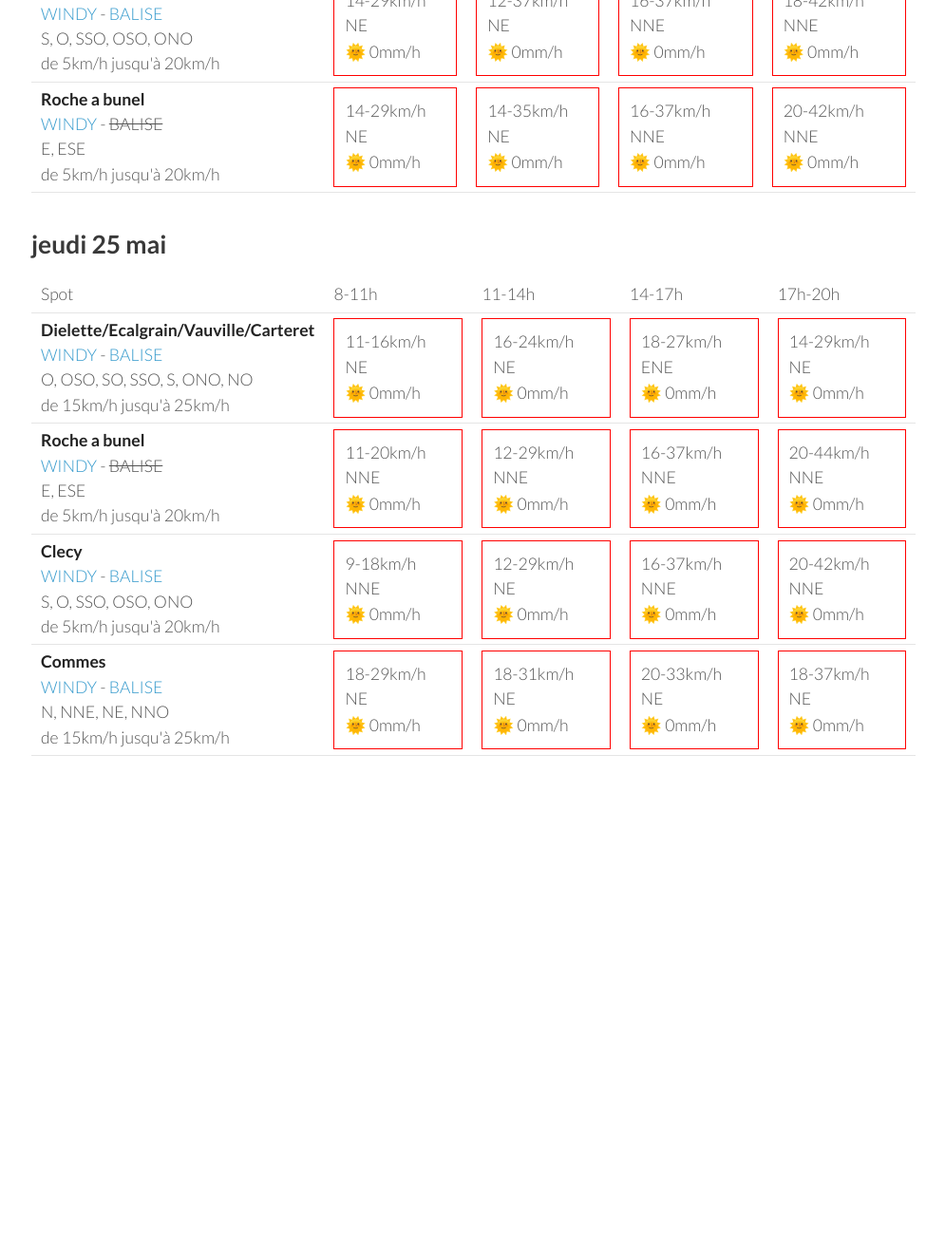
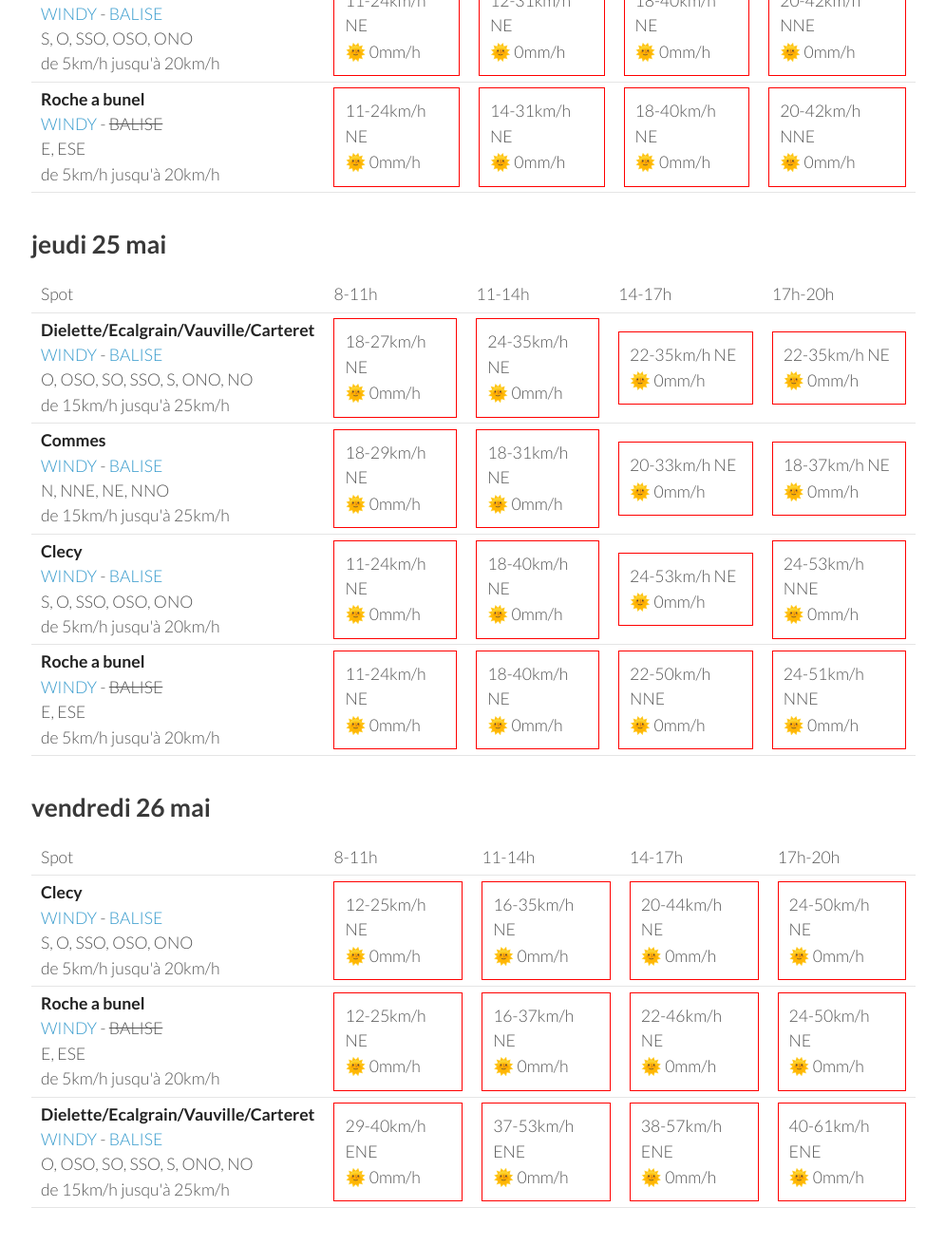
Before and after one commit to parapente-dans-le-nord/parapente-dans-le-nord.github.io, a Jekyll site: the page built from normandie.markdown, in a window 1280 px wide and 1400 px high, scrolled down 2408 px. Shown: the top 1311 px of the window at 95% size, without its empty margins (25-1020 px from the left). Built offline with Jekyll 4.4.1, drawn with Linux system fonts in a browser that asks for light colours; before the commit the page ends 3332 px from its top, so only the background shows below that; some of the changed text lies outside the part shown.

Commit message:
update index.markdown

```diff
--- a/normandie.markdown
+++ b/normandie.markdown
@@ -148,27 +148,27 @@ page mise à jour le dimanche 21 mai 06:46
 
             <td><div class="not-flyable"><p>22-33km/h NE</p><p>🌞 0mm/h</p></div></td>
             <td><div class="not-flyable"><p>25-38km/h NE</p><p>🌞 0mm/h</p></div></td>
-            <td><div class="not-flyable"><p>24-37km/h NE</p><p>🌞 0mm/h</p></div></td>
-            <td><div class="not-flyable"><p>22-37km/h NE</p><p>🌞 0mm/h</p></div></td>
+            <td><div class="not-flyable"><p>25-38km/h NE</p><p>🌞 0mm/h</p></div></td>
+            <td><div class="not-flyable"><p>22-40km/h NE</p><p>🌞 0mm/h</p></div></td>
 
 
     </tr>
 <tr>
         <td><strong>Clecy</strong><br><a href="https://windy.com/48.929/-0.470?48.516,-0.470,8">WINDY</a> - <span class=""><a href="http://www.balisemeteo.com/balise.php?idBalise=122">BALISE</a> </span><br> <span class="vent-favorable">S, O, SSO, OSO, ONO</span><br><span class="force-vent">de 5km/h jusqu'à 20km/h</span> </td>
 
-            <td><div class="not-flyable"><p>18-38km/h NNE</p><p>🌞 0mm/h</p></div></td>
-            <td><div class="not-flyable"><p>20-44km/h NNE</p><p>🌞 0mm/h</p></div></td>
-            <td><div class="not-flyable"><p>20-44km/h NNE</p><p>🌞 0mm/h</p></div></td>
-            <td><div class="not-flyable"><p>20-48km/h NNE</p><p>🌞 0mm/h</p></div></td>
+            <td><div class="not-flyable"><p>16-33km/h NNE</p><p>🌞 0mm/h</p></div></td>
+            <td><div class="not-flyable"><p>22-48km/h NNE</p><p>🌞 0mm/h</p></div></td>
+            <td><div class="not-flyable"><p>20-46km/h NNE</p><p>🌞 0mm/h</p></div></td>
+            <td><div class="not-flyable"><p>22-46km/h NNE</p><p>🌞 0mm/h</p></div></td>
 
 
     </tr>
 <tr>
         <td><strong>Roche a bunel</strong><br><a href="https://windy.com/48.993/-0.499?48.580,-0.499,8">WINDY</a> - <span class="no-balise"> BALISE </span><br> <span class="vent-favorable">E, ESE</span><br><span class="force-vent">de 5km/h jusqu'à 20km/h</span> </td>
 
-            <td><div class="not-flyable"><p>18-38km/h NNE</p><p>🌞 0mm/h</p></div></td>
-            <td><div class="not-flyable"><p>22-46km/h NNE</p><p>🌞 0mm/h</p></div></td>
-            <td><div class="not-flyable"><p>20-46km/h NNE</p><p>🌞 0mm/h</p></div></td>
+            <td><div class="not-flyable"><p>16-35km/h NNE</p><p>🌞 0mm/h</p></div></td>
+            <td><div class="not-flyable"><p>24-48km/h NNE</p><p>🌞 0mm/h</p></div></td>
+            <td><div class="not-flyable"><p>22-48km/h NNE</p><p>🌞 0mm/h</p></div></td>
             <td><div class="not-flyable"><p>22-48km/h NNE</p><p>🌞 0mm/h</p></div></td>
 
 
@@ -192,10 +192,10 @@ page mise à jour le dimanche 21 mai 06:46
 <tr>
         <td><strong>Dielette/Ecalgrain/Vauville/Carteret</strong><br><a href="https://windy.com/49.650/-1.856?49.243,-1.856,8">WINDY</a> - <span class=""><a href="http://www.balisemeteo.com/balise.php?idBalise=81">BALISE</a> </span><br> <span class="vent-favorable">O, OSO, SO, SSO, S, ONO, NO</span><br><span class="force-vent">de 15km/h jusqu'à 25km/h</span> </td>
 
-            <td><div class="not-flyable"><p>20-27km/h NE</p><p>🌞 0mm/h</p></div></td>
-            <td><div class="not-flyable"><p>24-35km/h NE</p><p>🌞 0mm/h</p></div></td>
-            <td><div class="not-flyable"><p>20-31km/h NE</p><p>🌞 0mm/h</p></div></td>
-            <td><div class="not-flyable"><p>18-31km/h NE</p><p>🌞 0mm/h</p></div></td>
+            <td><div class="not-flyable"><p>14-22km/h NE</p><p>🌞 0mm/h</p></div></td>
+            <td><div class="not-flyable"><p>18-27km/h NE</p><p>🌞 0mm/h</p></div></td>
+            <td><div class="not-flyable"><p>16-27km/h NE</p><p>🌞 0mm/h</p></div></td>
+            <td><div class="not-flyable"><p>16-27km/h NE</p><p>🌞 0mm/h</p></div></td>
 
 
     </tr>
@@ -212,19 +212,19 @@ page mise à jour le dimanche 21 mai 06:46
 <tr>
         <td><strong>Clecy</strong><br><a href="https://windy.com/48.929/-0.470?48.516,-0.470,8">WINDY</a> - <span class=""><a href="http://www.balisemeteo.com/balise.php?idBalise=122">BALISE</a> </span><br> <span class="vent-favorable">S, O, SSO, OSO, ONO</span><br><span class="force-vent">de 5km/h jusqu'à 20km/h</span> </td>
 
-            <td><div class="not-flyable"><p>14-29km/h NE</p><p>🌞 0mm/h</p></div></td>
-            <td><div class="not-flyable"><p>12-37km/h NE</p><p>🌞 0mm/h</p></div></td>
-            <td><div class="not-flyable"><p>16-37km/h NNE</p><p>🌞 0mm/h</p></div></td>
-            <td><div class="not-flyable"><p>18-42km/h NNE</p><p>🌞 0mm/h</p></div></td>
+            <td><div class="not-flyable"><p>11-24km/h NE</p><p>🌞 0mm/h</p></div></td>
+            <td><div class="not-flyable"><p>12-31km/h NE</p><p>🌞 0mm/h</p></div></td>
+            <td><div class="not-flyable"><p>18-40km/h NE</p><p>🌞 0mm/h</p></div></td>
+            <td><div class="not-flyable"><p>20-42km/h NNE</p><p>🌞 0mm/h</p></div></td>
 
 
     </tr>
 <tr>
         <td><strong>Roche a bunel</strong><br><a href="https://windy.com/48.993/-0.499?48.580,-0.499,8">WINDY</a> - <span class="no-balise"> BALISE </span><br> <span class="vent-favorable">E, ESE</span><br><span class="force-vent">de 5km/h jusqu'à 20km/h</span> </td>
 
-            <td><div class="not-flyable"><p>14-29km/h NE</p><p>🌞 0mm/h</p></div></td>
-            <td><div class="not-flyable"><p>14-35km/h NE</p><p>🌞 0mm/h</p></div></td>
-            <td><div class="not-flyable"><p>16-37km/h NNE</p><p>🌞 0mm/h</p></div></td>
+            <td><div class="not-flyable"><p>11-24km/h NE</p><p>🌞 0mm/h</p></div></td>
+            <td><div class="not-flyable"><p>14-31km/h NE</p><p>🌞 0mm/h</p></div></td>
+            <td><div class="not-flyable"><p>18-40km/h NE</p><p>🌞 0mm/h</p></div></td>
             <td><div class="not-flyable"><p>20-42km/h NNE</p><p>🌞 0mm/h</p></div></td>
 
 
@@ -248,30 +248,10 @@ page mise à jour le dimanche 21 mai 06:46
 <tr>
         <td><strong>Dielette/Ecalgrain/Vauville/Carteret</strong><br><a href="https://windy.com/49.650/-1.856?49.243,-1.856,8">WINDY</a> - <span class=""><a href="http://www.balisemeteo.com/balise.php?idBalise=81">BALISE</a> </span><br> <span class="vent-favorable">O, OSO, SO, SSO, S, ONO, NO</span><br><span class="force-vent">de 15km/h jusqu'à 25km/h</span> </td>
 
-            <td><div class="not-flyable"><p>11-16km/h NE</p><p>🌞 0mm/h</p></div></td>
-            <td><div class="not-flyable"><p>16-24km/h NE</p><p>🌞 0mm/h</p></div></td>
-            <td><div class="not-flyable"><p>18-27km/h ENE</p><p>🌞 0mm/h</p></div></td>
-            <td><div class="not-flyable"><p>14-29km/h NE</p><p>🌞 0mm/h</p></div></td>
-
-
-    </tr>
-<tr>
-        <td><strong>Roche a bunel</strong><br><a href="https://windy.com/48.993/-0.499?48.580,-0.499,8">WINDY</a> - <span class="no-balise"> BALISE </span><br> <span class="vent-favorable">E, ESE</span><br><span class="force-vent">de 5km/h jusqu'à 20km/h</span> </td>
-
-            <td><div class="not-flyable"><p>11-20km/h NNE</p><p>🌞 0mm/h</p></div></td>
-            <td><div class="not-flyable"><p>12-29km/h NNE</p><p>🌞 0mm/h</p></div></td>
-            <td><div class="not-flyable"><p>16-37km/h NNE</p><p>🌞 0mm/h</p></div></td>
-            <td><div class="not-flyable"><p>20-44km/h NNE</p><p>🌞 0mm/h</p></div></td>
-
-
-    </tr>
-<tr>
-        <td><strong>Clecy</strong><br><a href="https://windy.com/48.929/-0.470?48.516,-0.470,8">WINDY</a> - <span class=""><a href="http://www.balisemeteo.com/balise.php?idBalise=122">BALISE</a> </span><br> <span class="vent-favorable">S, O, SSO, OSO, ONO</span><br><span class="force-vent">de 5km/h jusqu'à 20km/h</span> </td>
-
-            <td><div class="not-flyable"><p>9-18km/h NNE</p><p>🌞 0mm/h</p></div></td>
-            <td><div class="not-flyable"><p>12-29km/h NE</p><p>🌞 0mm/h</p></div></td>
-            <td><div class="not-flyable"><p>16-37km/h NNE</p><p>🌞 0mm/h</p></div></td>
-            <td><div class="not-flyable"><p>20-42km/h NNE</p><p>🌞 0mm/h</p></div></td>
+            <td><div class="not-flyable"><p>18-27km/h NE</p><p>🌞 0mm/h</p></div></td>
+            <td><div class="not-flyable"><p>24-35km/h NE</p><p>🌞 0mm/h</p></div></td>
+            <td><div class="not-flyable"><p>22-35km/h NE</p><p>🌞 0mm/h</p></div></td>
+            <td><div class="not-flyable"><p>22-35km/h NE</p><p>🌞 0mm/h</p></div></td>
 
 
     </tr>
@@ -285,7 +265,73 @@ page mise à jour le dimanche 21 mai 06:46
 
 
     </tr>
+<tr>
+        <td><strong>Clecy</strong><br><a href="https://windy.com/48.929/-0.470?48.516,-0.470,8">WINDY</a> - <span class=""><a href="http://www.balisemeteo.com/balise.php?idBalise=122">BALISE</a> </span><br> <span class="vent-favorable">S, O, SSO, OSO, ONO</span><br><span class="force-vent">de 5km/h jusqu'à 20km/h</span> </td>
+
+            <td><div class="not-flyable"><p>11-24km/h NE</p><p>🌞 0mm/h</p></div></td>
+            <td><div class="not-flyable"><p>18-40km/h NE</p><p>🌞 0mm/h</p></div></td>
+            <td><div class="not-flyable"><p>24-53km/h NE</p><p>🌞 0mm/h</p></div></td>
+            <td><div class="not-flyable"><p>24-53km/h NNE</p><p>🌞 0mm/h</p></div></td>
+
+
+    </tr>
+<tr>
+        <td><strong>Roche a bunel</strong><br><a href="https://windy.com/48.993/-0.499?48.580,-0.499,8">WINDY</a> - <span class="no-balise"> BALISE </span><br> <span class="vent-favorable">E, ESE</span><br><span class="force-vent">de 5km/h jusqu'à 20km/h</span> </td>
+
+            <td><div class="not-flyable"><p>11-24km/h NE</p><p>🌞 0mm/h</p></div></td>
+            <td><div class="not-flyable"><p>18-40km/h NE</p><p>🌞 0mm/h</p></div></td>
+            <td><div class="not-flyable"><p>22-50km/h NNE</p><p>🌞 0mm/h</p></div></td>
+            <td><div class="not-flyable"><p>24-51km/h NNE</p><p>🌞 0mm/h</p></div></td>
+
+
+    </tr>
 
 </tbody>
 </table>
 {:/}
+## vendredi 26 mai
+
+{::nomarkdown}
+<table>
+  <tbody>
+    <tr>
+      <td>Spot</td>
+      <td>8-11h</td>
+      <td>11-14h</td>
+      <td>14-17h</td>
+      <td>17h-20h</td>
+    </tr>
+<tr>
+        <td><strong>Clecy</strong><br><a href="https://windy.com/48.929/-0.470?48.516,-0.470,8">WINDY</a> - <span class=""><a href="http://www.balisemeteo.com/balise.php?idBalise=122">BALISE</a> </span><br> <span class="vent-favorable">S, O, SSO, OSO, ONO</span><br><span class="force-vent">de 5km/h jusqu'à 20km/h</span> </td>
+
+            <td><div class="not-flyable"><p>12-25km/h NE</p><p>🌞 0mm/h</p></div></td>
+            <td><div class="not-flyable"><p>16-35km/h NE</p><p>🌞 0mm/h</p></div></td>
+            <td><div class="not-flyable"><p>20-44km/h NE</p><p>🌞 0mm/h</p></div></td>
+            <td><div class="not-flyable"><p>24-50km/h NE</p><p>🌞 0mm/h</p></div></td>
+
+
+    </tr>
+<tr>
+        <td><strong>Roche a bunel</strong><br><a href="https://windy.com/48.993/-0.499?48.580,-0.499,8">WINDY</a> - <span class="no-balise"> BALISE </span><br> <span class="vent-favorable">E, ESE</span><br><span class="force-vent">de 5km/h jusqu'à 20km/h</span> </td>
+
+            <td><div class="not-flyable"><p>12-25km/h NE</p><p>🌞 0mm/h</p></div></td>
+            <td><div class="not-flyable"><p>16-37km/h NE</p><p>🌞 0mm/h</p></div></td>
+            <td><div class="not-flyable"><p>22-46km/h NE</p><p>🌞 0mm/h</p></div></td>
+            <td><div class="not-flyable"><p>24-50km/h NE</p><p>🌞 0mm/h</p></div></td>
+
+
+    </tr>
+<tr>
+        <td><strong>Dielette/Ecalgrain/Vauville/Carteret</strong><br><a href="https://windy.com/49.650/-1.856?49.243,-1.856,8">WINDY</a> - <span class=""><a href="http://www.balisemeteo.com/balise.php?idBalise=81">BALISE</a> </span><br> <span class="vent-favorable">O, OSO, SO, SSO, S, ONO, NO</span><br><span class="force-vent">de 15km/h jusqu'à 25km/h</span> </td>
+
+            <td><div class="not-flyable"><p>29-40km/h ENE</p><p>🌞 0mm/h</p></div></td>
+            <td><div class="not-flyable"><p>37-53km/h ENE</p><p>🌞 0mm/h</p></div></td>
+            <td><div class="not-flyable"><p>38-57km/h ENE</p><p>🌞 0mm/h</p></div></td>
+            <td><div class="not-flyable"><p>40-61km/h ENE</p><p>🌞 0mm/h</p></div></td>
+
+
+    </tr>
+
+</tbody>
+</table>
+{:/}
```
Also changed, not shown: other parts of normandie.markdown (+1 -1 lines).
